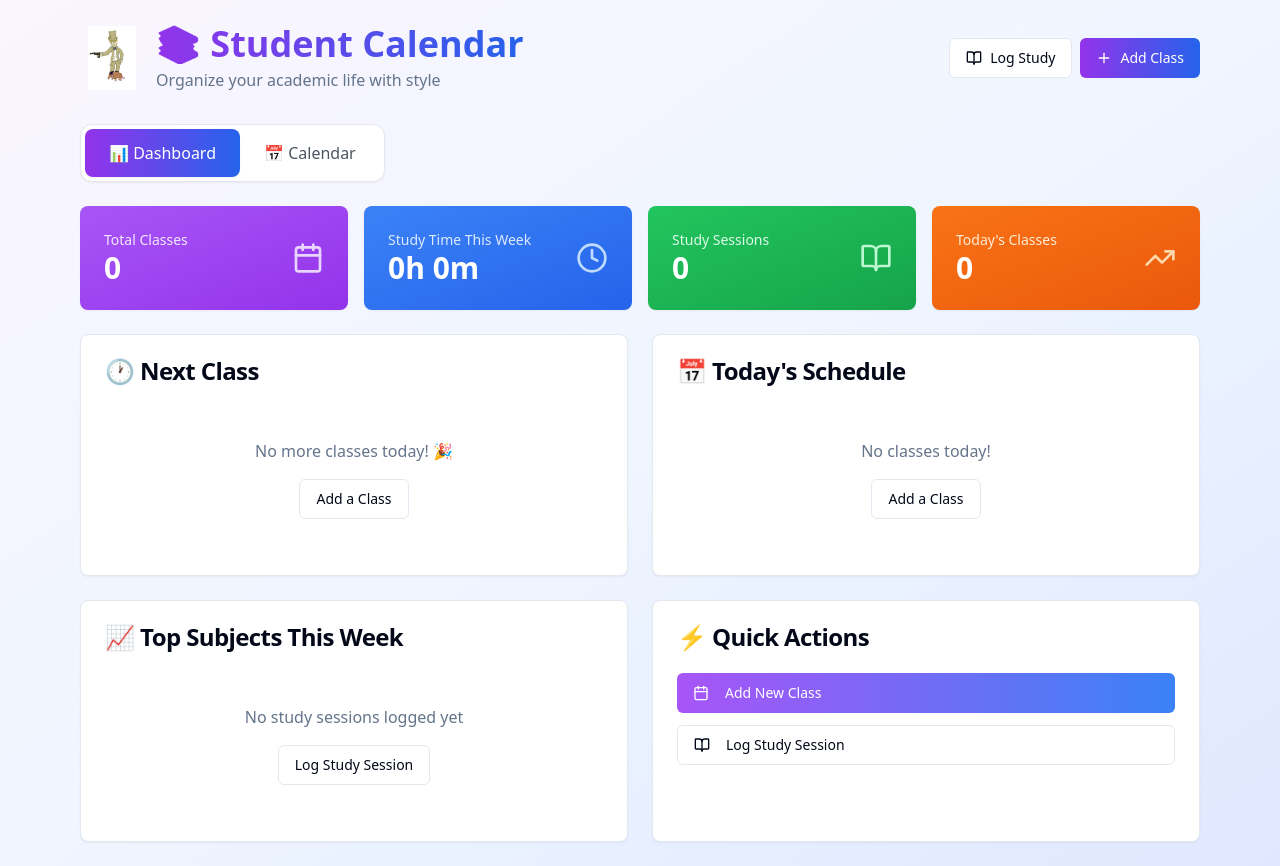
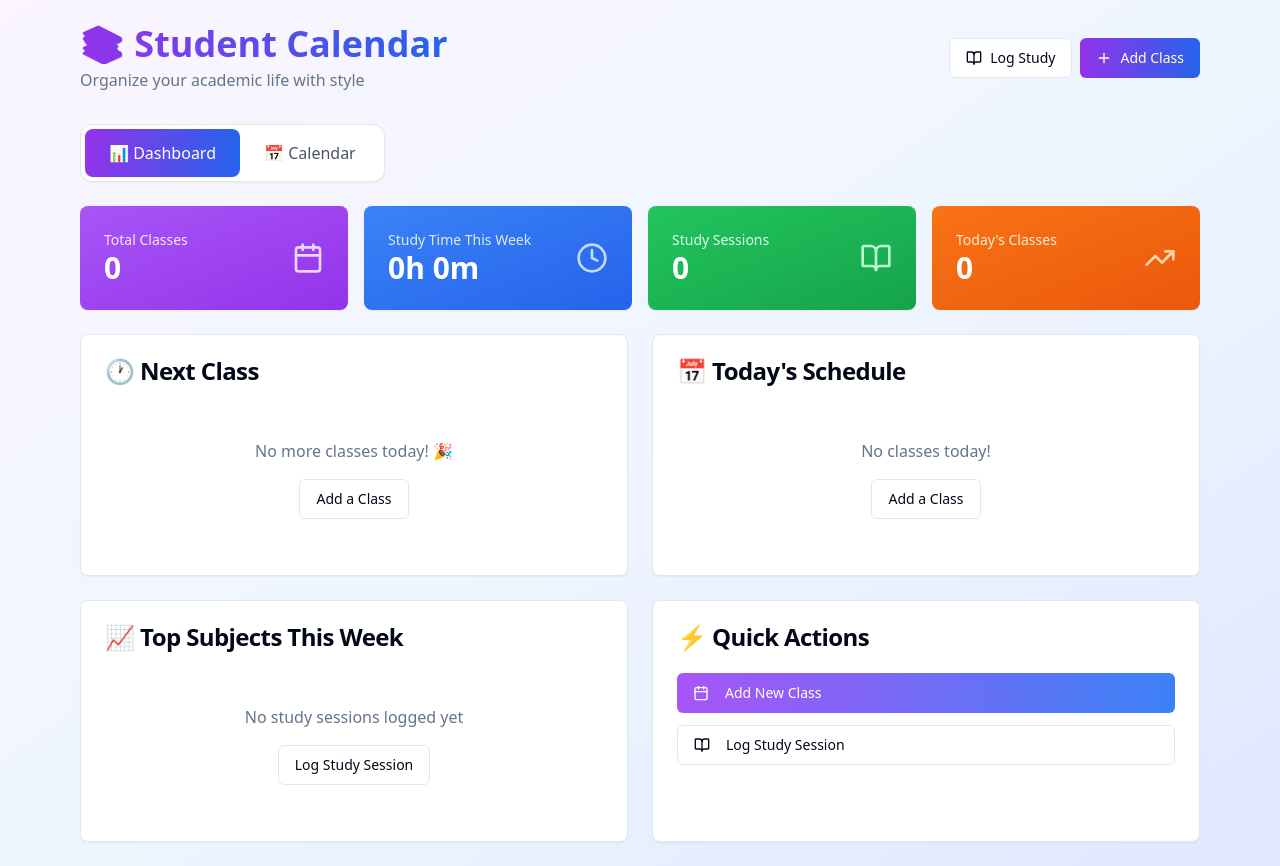
Before and after one commit to Innes79/student-calendar-app, a React (Vite) app: page / in a window 1280 px wide. Built offline with nearby package versions, Linux system fonts and the light colour scheme.

Commit message:
Reverted to commit 40fe8fd45b28417c10d867a5113b5bde90989cbc

```diff
--- a/src/components/Header.tsx
+++ b/src/components/Header.tsx
@@ -11,12 +11,6 @@ interface HeaderProps {
 export const Header: React.FC<HeaderProps> = ({ onAddClass, onAddStudySession }) => {
   return (
     <div className="flex flex-col sm:flex-row justify-between items-start sm:items-center gap-4 mb-8">
-      <div className="flex items-center gap-3">
-        <img
-          src="/lovable-uploads/59769ea3-f8bb-42b1-bd95-b500d76f5227.png"
-          alt="Student Calendar Logo"
-          className="w-16 h-16 object-contain"
-        />
       <div>
         <h1 className="text-3xl sm:text-4xl font-bold bg-gradient-to-r from-purple-600 to-blue-600 bg-clip-text text-transparent">
           📚 Student Calendar
@@ -24,7 +18,6 @@ export const Header: React.FC<HeaderProps> = ({ onAddClass, onAddStudySession })
         <p className="text-muted-foreground mt-1">
           Organize your academic life with style
         </p>
-        </div>
       </div>
 
       <div className="flex gap-2">
```
Also changed, not shown: public/lovable-uploads/59769ea3-f8bb-42b1-bd95-b500d76f5227.png (deleted), public/lovable-uploads/ee030169-8906-49ee-b55e-5c839aadc54b.png (deleted). Lines whose indentation alone changed are shown as unchanged.
